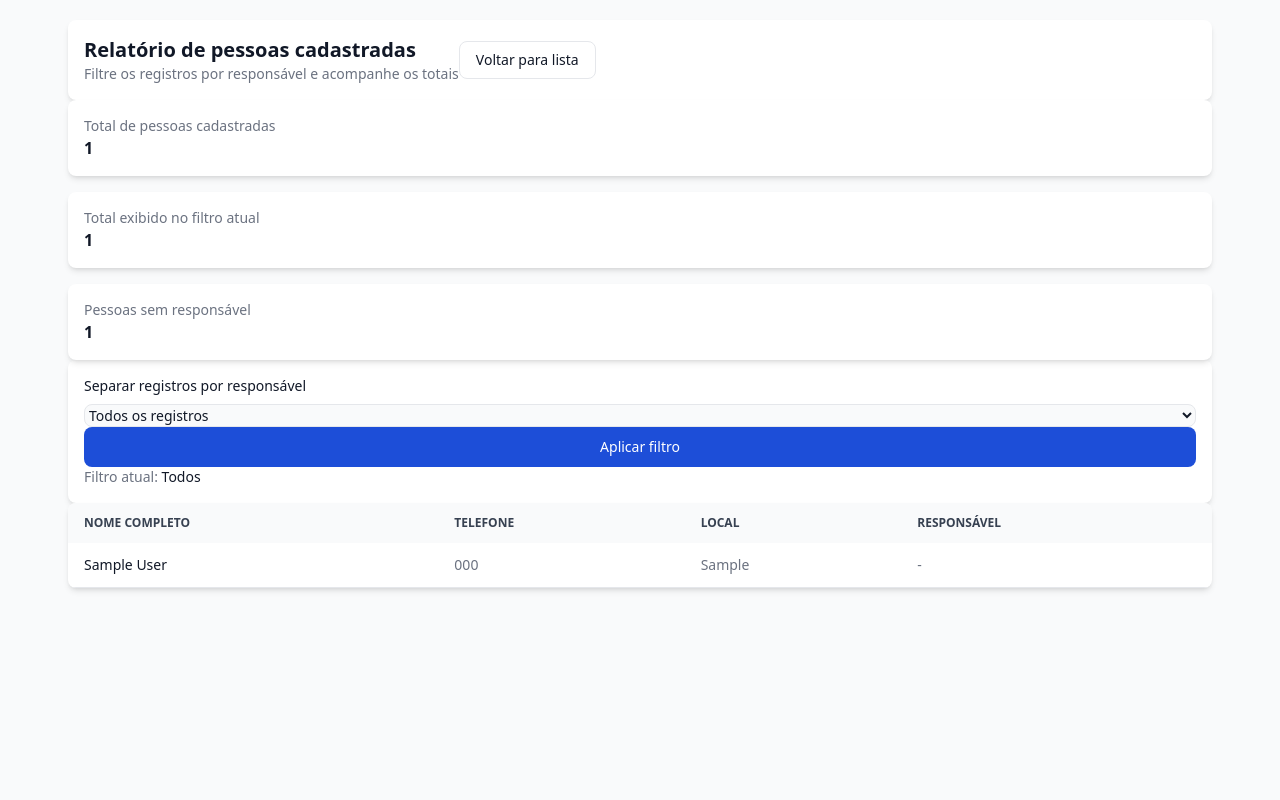
After one commit to glk12/campanha_site, a Django app: page /people/relatorio/ in a window 1280 px wide. The commit adds this page. Run offline with Django 5.2, Linux system fonts and the light colour scheme; tables that the repository leaves empty hold one stand-in row (values such as "Sample post").

Commit message:
Adiciona página de relatório com filtro por responsável

```diff
--- a/people/templates/people/person_list.html
+++ b/people/templates/people/person_list.html
@@ -18,6 +18,10 @@
                 </div>
 
                 <div class="w-full md:w-auto flex flex-col md:flex-row space-y-2 md:space-y-0 items-stretch md:items-center justify-end md:space-x-3 flex-shrink-0">
+                    <a href="{% url 'person_report' %}" class="flex items-center justify-center text-sm font-medium text-gray-900 bg-white border border-gray-200 rounded-lg px-4 py-2 hover:bg-gray-100 hover:text-primary-700 focus:ring-4 focus:ring-gray-200 focus:outline-none">
+                        Ver relatório
+                    </a>
+
                     <a href="{% url 'person_create' %}" class="flex items-center justify-center text-white bg-primary-700 hover:bg-primary-800 focus:ring-4 focus:ring-primary-300 font-medium rounded-lg text-sm px-4 py-2 focus:outline-none">
                         <svg class="h-3.5 w-3.5 mr-2" fill="currentColor" viewBox="0 0 20 20" aria-hidden="true">
                             <path clip-rule="evenodd" fill-rule="evenodd" d="M10 3a1 1 0 011 1v5h5a1 1 0 110 2h-5v5a1 1 0 11-2 0v-5H4a1 1 0 110-2h5V4a1 1 0 011-1z"/>
--- /dev/null
+++ b/people/templates/people/person_report.html
@@ -0,0 +1,98 @@
+{% load static %}
+<!DOCTYPE html>
+<html lang="pt-BR">
+<head>
+    <meta charset="UTF-8">
+    <meta name="viewport" content="width=device-width, initial-scale=1.0">
+    <title>Relatório de Pessoas</title>
+    <link rel="stylesheet" href="{% static 'css/output.css' %}">
+</head>
+<body>
+<section class="bg-gray-50 p-3 sm:p-5 antialiased min-h-screen">
+    <div class="mx-auto max-w-screen-xl px-4 lg:px-12 space-y-4">
+        <div class="bg-white shadow-md sm:rounded-lg p-4 sm:p-6">
+            <div class="flex flex-col md:flex-row md:items-center md:justify-between gap-3">
+                <div>
+                    <h1 class="text-xl font-semibold text-gray-900">Relatório de pessoas cadastradas</h1>
+                    <p class="text-sm text-gray-500">Filtre os registros por responsável e acompanhe os totais</p>
+                </div>
+                <a href="{% url 'person_list' %}" class="inline-flex items-center justify-center py-2 px-4 text-sm font-medium text-gray-900 focus:outline-none bg-white rounded-lg border border-gray-200 hover:bg-gray-100 hover:text-primary-700 focus:z-10 focus:ring-4 focus:ring-gray-200">
+                    Voltar para lista
+                </a>
+            </div>
+        </div>
+
+        <div class="grid grid-cols-1 md:grid-cols-3 gap-4">
+            <div class="bg-white shadow-md sm:rounded-lg p-4">
+                <p class="text-sm text-gray-500">Total de pessoas cadastradas</p>
+                <p class="mt-1 text-2xl font-semibold text-gray-900">{{ total_people }}</p>
+            </div>
+            <div class="bg-white shadow-md sm:rounded-lg p-4">
+                <p class="text-sm text-gray-500">Total exibido no filtro atual</p>
+                <p class="mt-1 text-2xl font-semibold text-gray-900">{{ filtered_total }}</p>
+            </div>
+            <div class="bg-white shadow-md sm:rounded-lg p-4">
+                <p class="text-sm text-gray-500">Pessoas sem responsável</p>
+                <p class="mt-1 text-2xl font-semibold text-gray-900">{{ total_without_responsible }}</p>
+            </div>
+        </div>
+
+        <div class="bg-white shadow-md sm:rounded-lg p-4 sm:p-6">
+            <form method="get" class="grid grid-cols-1 md:grid-cols-4 gap-3 items-end">
+                <div class="md:col-span-3">
+                    <label for="responsavel" class="block mb-2 text-sm font-medium text-gray-900">Separar registros por responsável</label>
+                    <select id="responsavel" name="responsavel" class="bg-gray-50 border border-gray-300 text-gray-900 text-sm rounded-lg focus:ring-primary-600 focus:border-primary-600 block w-full p-2.5">
+                        <option value="" {% if not responsible_filter %}selected{% endif %}>Todos os registros</option>
+                        <option value="none" {% if responsible_filter == 'none' %}selected{% endif %}>Sem responsável</option>
+                        {% for responsible in responsible_options %}
+                            <option value="{{ responsible.id }}" {% if responsible_filter == responsible.id|stringformat:'s' %}selected{% endif %}>
+                                {{ responsible.full_name }} ({{ responsible.total_records }})
+                            </option>
+                        {% endfor %}
+                    </select>
+                </div>
+                <button type="submit" class="inline-flex items-center justify-center text-white bg-primary-700 hover:bg-primary-800 focus:ring-4 focus:ring-primary-300 font-medium rounded-lg text-sm px-4 py-2.5 focus:outline-none">
+                    Aplicar filtro
+                </button>
+            </form>
+            <p class="mt-3 text-sm text-gray-500">Filtro atual: <span class="font-medium text-gray-900">{{ current_filter_label }}</span></p>
+        </div>
+
+        <div class="bg-white shadow-md sm:rounded-lg overflow-hidden">
+            <div class="overflow-x-auto">
+                <table class="w-full text-sm text-left text-gray-500">
+                    <thead class="text-xs text-gray-700 uppercase bg-gray-50">
+                        <tr>
+                            <th scope="col" class="px-4 py-3">Nome completo</th>
+                            <th scope="col" class="px-4 py-3">Telefone</th>
+                            <th scope="col" class="px-4 py-3">Local</th>
+                            <th scope="col" class="px-4 py-3">Responsável</th>
+                        </tr>
+                    </thead>
+                    <tbody>
+                        {% for person in people %}
+                        <tr class="border-b">
+                            <th scope="row" class="px-4 py-3 font-medium text-gray-900 whitespace-nowrap">{{ person.full_name }}</th>
+                            <td class="px-4 py-3">{{ person.phone|default:'-' }}</td>
+                            <td class="px-4 py-3">{{ person.local }}</td>
+                            <td class="px-4 py-3">
+                                {% if person.parent %}
+                                    {{ person.parent.full_name }}
+                                {% else %}
+                                    -
+                                {% endif %}
+                            </td>
+                        </tr>
+                        {% empty %}
+                        <tr class="border-b">
+                            <td colspan="4" class="px-4 py-8 text-center text-gray-500">Nenhum registro encontrado para o filtro selecionado.</td>
+                        </tr>
+                        {% endfor %}
+                    </tbody>
+                </table>
+            </div>
+        </div>
+    </div>
+</section>
+</body>
+</html>
--- a/people/urls.py
+++ b/people/urls.py
@@ -1,8 +1,9 @@
 from django.urls import path
-from .views import person_create, person_list, person_update, person_delete
+from .views import person_create, person_list, person_report, person_update, person_delete
 
 urlpatterns = [
     path("", person_list, name="person_list"),
+    path("relatorio/", person_report, name="person_report"),
     path("new/", person_create, name="person_create"),
     path("edit/<int:pk>/", person_update, name="person_update"),
     path("delete/<int:pk>/", person_delete, name="person_delete"),
--- a/people/views.py
+++ b/people/views.py
@@ -1,3 +1,4 @@
+from django.db.models import Count
 from django.shortcuts import get_object_or_404, redirect, render
 from .forms import PersonForm
 from .models import Person
@@ -5,6 +6,47 @@ from .models import Person
 def person_list(request):
     people = Person.objects.all()
     return render(request, "people/person_list.html", {"people": people})
+
+
+def person_report(request):
+    responsible_filter = request.GET.get("responsavel", "")
+
+    people = Person.objects.select_related("parent").all().order_by("full_name")
+
+    total_people = Person.objects.count()
+    total_without_responsible = Person.objects.filter(parent__isnull=True).count()
+    responsible_options = (
+        Person.objects.annotate(total_records=Count("children"))
+        .filter(total_records__gt=0)
+        .order_by("full_name")
+    )
+
+    current_filter_label = "Todos"
+
+    if responsible_filter == "none":
+        people = people.filter(parent__isnull=True)
+        current_filter_label = "Sem responsável"
+    elif responsible_filter.isdigit():
+        selected_responsible = Person.objects.filter(pk=responsible_filter).first()
+        if selected_responsible:
+            people = people.filter(parent=selected_responsible)
+            current_filter_label = selected_responsible.full_name
+
+    filtered_total = people.count()
+
+    return render(
+        request,
+        "people/person_report.html",
+        {
+            "people": people,
+            "total_people": total_people,
+            "filtered_total": filtered_total,
+            "total_without_responsible": total_without_responsible,
+            "responsible_options": responsible_options,
+            "responsible_filter": responsible_filter,
+            "current_filter_label": current_filter_label,
+        },
+    )
 
 
 def person_create(request):
```
Also changed, not shown: people/tests.py (+25 -0 lines).
